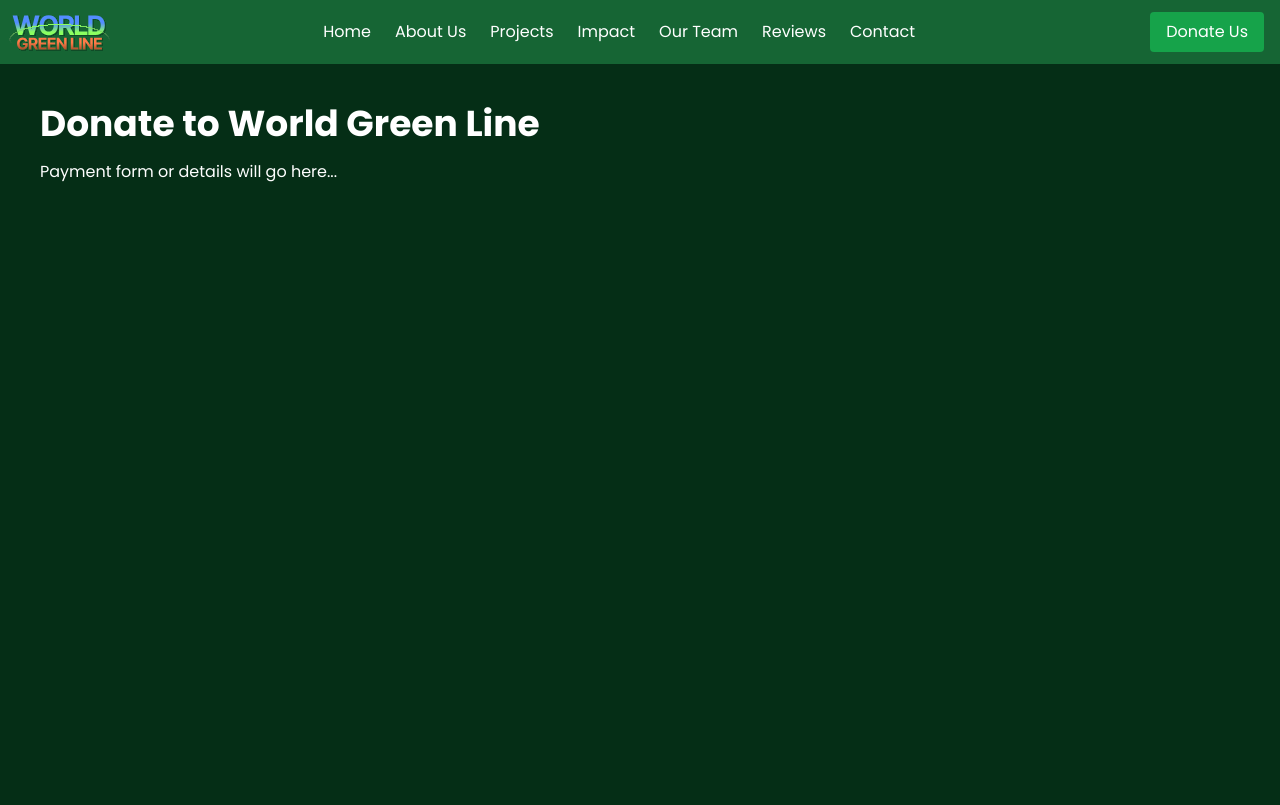
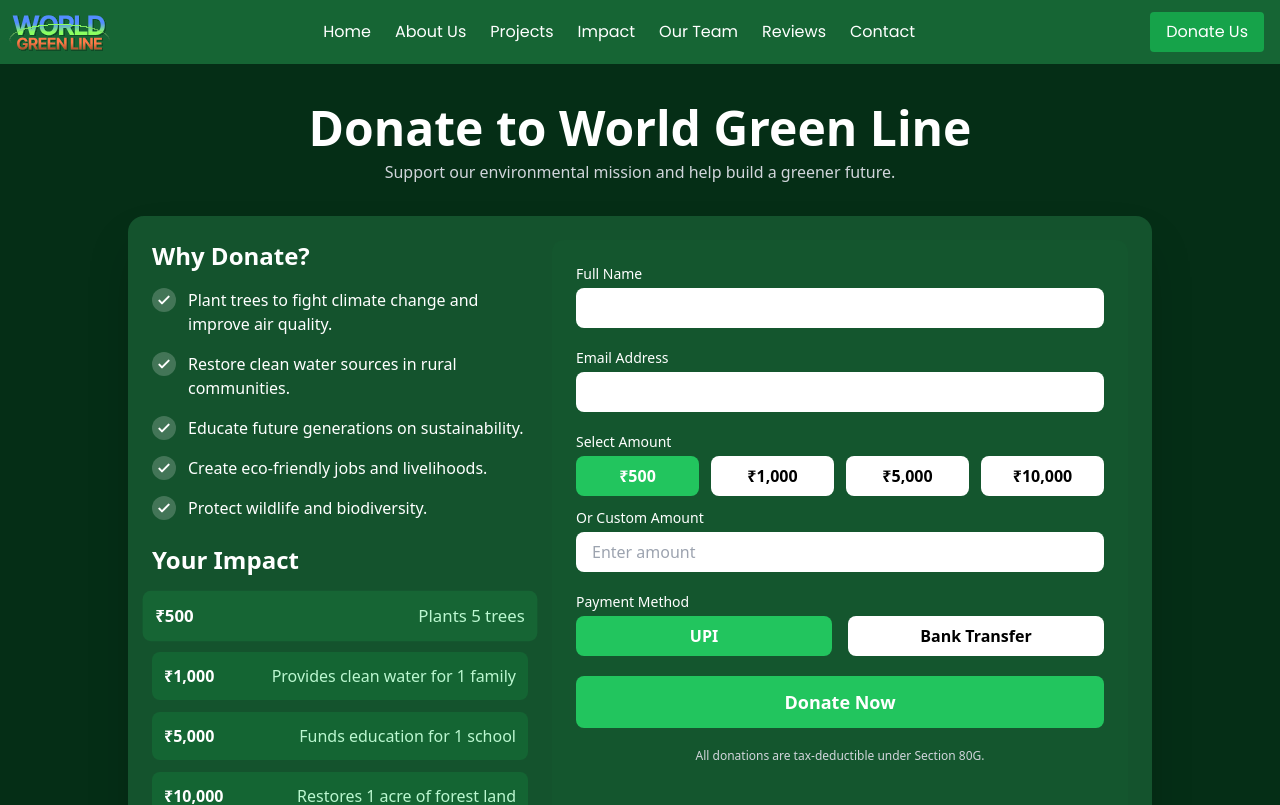
Before and after one commit to tarunkumar-sys/wgl, a React (Vite) app: page /donate in a window 1280 px wide. Shown: the top 805 px of the page. Built offline with nearby package versions, Linux system fonts and the light colour scheme.

Commit message:
Updated DonatePage and HomeSection components

```diff
--- a/src/components/DonatePage.jsx
+++ b/src/components/DonatePage.jsx
@@ -1,9 +1,187 @@
 // pages/DonatePage.jsx
-const DonatePage = () => (
-  <div className="min-h-screen p-10 text-white bg-green-950">
-    <h1 className="text-4xl font-bold mb-4">Donate to World Green Line</h1>
-    <p>Payment form or details will go here...</p>
-  </div>
+import React, { useState, useEffect } from 'react';
+
+const CheckIcon = () => (
+  <svg className="w-6 h-6 text-white bg-white bg-opacity-20 rounded-full p-1 mr-3 flex-shrink-0" fill="none" stroke="currentColor" viewBox="0 0 24 24">
+    <path strokeLinecap="round" strokeLinejoin="round" strokeWidth="3" d="M5 13l4 4L19 7" />
+  </svg>
 );
 
+const DonatePage = () => {
+  const [name, setName] = useState('');
+  const [email, setEmail] = useState('');
+  const [amount, setAmount] = useState(500);
+  const [customAmount, setCustomAmount] = useState('');
+  const [paymentMethod, setPaymentMethod] = useState('upi');
+  const [isSubmitting, setIsSubmitting] = useState(false);
+  const [isSubmitted, setIsSubmitted] = useState(false);
+
+  const presetAmounts = [500, 1000, 5000, 10000];
+
+  useEffect(() => {
+    if (isSubmitting) {
+      const timer = setTimeout(() => {
+        setIsSubmitting(false);
+        setIsSubmitted(true);
+        const resetTimer = setTimeout(() => {
+          setIsSubmitted(false);
+          setName('');
+          setEmail('');
+          setAmount(500);
+          setCustomAmount('');
+        }, 2500);
+        return () => clearTimeout(resetTimer);
+      }, 2000);
+      return () => clearTimeout(timer);
+    }
+  }, [isSubmitting]);
+
+  const handlePresetClick = (value) => {
+    setAmount(value);
+    setCustomAmount('');
+  };
+
+  const handleCustomAmountChange = (e) => {
+    const value = e.target.value;
+    setCustomAmount(value);
+    if (value && !isNaN(value)) {
+      setAmount(parseInt(value, 10));
+    } else if (!value) {
+      setAmount(presetAmounts[0]);
+    }
+  };
+
+  const handleSubmit = (e) => {
+    e.preventDefault();
+    if (!isSubmitting && !isSubmitted) {
+      setIsSubmitting(true);
+    }
+  };
+
+  const whyDonateItems = [
+    "Plant trees to fight climate change and improve air quality.",
+    "Restore clean water sources in rural communities.",
+    "Educate future generations on sustainability.",
+    "Create eco-friendly jobs and livelihoods.",
+    "Protect wildlife and biodiversity."
+  ];
+
+  const impactItems = [
+    { amount: 500, text: "Plants 5 trees" },
+    { amount: 1000, text: "Provides clean water for 1 family" },
+    { amount: 5000, text: "Funds education for 1 school" },
+    { amount: 10000, text: "Restores 1 acre of forest land" }
+  ];
+
+  return (
+    <div className="min-h-screen p-6 sm:p-10 bg-green-950 text-white font-sans">
+      <div className="max-w-5xl mx-auto">
+        <div className="mb-8 text-center">
+          <h1 className="text-4xl md:text-5xl font-bold">Donate to World Green Line</h1>
+          <p className="mt-2 text-gray-300">Support our environmental mission and help build a greener future.</p>
+        </div>
+
+        <div className="grid grid-cols-1 lg:grid-cols-5 gap-6 bg-green-900 p-6 rounded-2xl shadow-2xl">
+          <div className="lg:col-span-2">
+            <h2 className="text-2xl font-bold mb-4">Why Donate?</h2>
+            <ul className="space-y-4 mb-6">
+              {whyDonateItems.map((item, index) => (
+                <li key={index} className="flex items-start">
+                  <CheckIcon />
+                  <span>{item}</span>
+                </li>
+              ))}
+            </ul>
+            <h2 className="text-2xl font-bold mb-4">Your Impact</h2>
+            <ul className="space-y-3">
+              {impactItems.map((item) => (
+                <li
+                  key={item.amount}
+                  className={`flex justify-between p-3 rounded-lg transition-all duration-300 ${amount === item.amount ? 'bg-green-800 scale-105' : 'bg-green-700 bg-opacity-40'}`}
+                >
+                  <span className="font-bold">₹{item.amount.toLocaleString('en-IN')}</span>
+                  <span className="text-green-200">{item.text}</span>
+                </li>
+              ))}
+            </ul>
+          </div>
+
+          <div className="lg:col-span-3 bg-green-800 bg-opacity-20 p-6 rounded-xl">
+            <form onSubmit={handleSubmit} className="space-y-5">
+              <div>
+                <label className="block mb-1 text-sm">Full Name</label>
+                <input
+                  type="text"
+                  value={name}
+                  onChange={(e) => setName(e.target.value)}
+                  required
+                  className="w-full px-4 py-2 rounded-lg bg-white text-black focus:outline-none focus:ring-2 focus:ring-green-500"
+                />
+              </div>
+              <div>
+                <label className="block mb-1 text-sm">Email Address</label>
+                <input
+                  type="email"
+                  value={email}
+                  onChange={(e) => setEmail(e.target.value)}
+                  required
+                  className="w-full px-4 py-2 rounded-lg bg-white text-black focus:outline-none focus:ring-2 focus:ring-green-500"
+                />
+              </div>
+              <div>
+                <label className="block mb-1 text-sm">Select Amount</label>
+                <div className="grid grid-cols-2 sm:grid-cols-4 gap-3">
+                  {presetAmounts.map((val) => (
+                    <button
+                      type="button"
+                      key={val}
+                      onClick={() => handlePresetClick(val)}
+                      className={`px-4 py-2 rounded-lg font-semibold transition ${amount === val && !customAmount ? 'bg-green-500 text-white' : 'bg-white text-black hover:bg-green-400 hover:text-white'}`}
+                    >
+                      ₹{val.toLocaleString('en-IN')}
+                    </button>
+                  ))}
+                </div>
+                <div className="mt-3">
+                  <label className="block mb-1 text-sm">Or Custom Amount</label>
+                  <input
+                    type="number"
+                    value={customAmount}
+                    placeholder="Enter amount"
+                    onChange={handleCustomAmountChange}
+                    className="w-full px-4 py-2 rounded-lg bg-white text-black focus:outline-none focus:ring-2 focus:ring-green-500"
+                  />
+                </div>
+              </div>
+              <div>
+                <label className="block mb-1 text-sm">Payment Method</label>
+                <div className="flex gap-4">
+                  {['upi', 'bank'].map(method => (
+                    <button
+                      type="button"
+                      key={method}
+                      onClick={() => setPaymentMethod(method)}
+                      className={`flex-1 py-2 rounded-lg font-semibold capitalize ${paymentMethod === method ? 'bg-green-500 text-white' : 'bg-white text-black hover:bg-green-400 hover:text-white'}`}
+                    >
+                      {method === 'upi' ? 'UPI' : 'Bank Transfer'}
+                    </button>
+                  ))}
+                </div>
+              </div>
+              <button
+                type="submit"
+                disabled={isSubmitting || isSubmitted}
+                className={`w-full py-3 text-lg font-bold rounded-lg transition ${isSubmitting ? 'bg-orange-500 animate-pulse' : isSubmitted ? 'bg-green-600' : 'bg-green-500 hover:bg-green-600'}`}
+              >
+                {isSubmitting ? 'Processing...' : isSubmitted ? 'Thank You! ♥' : 'Donate Now'}
+              </button>
+              <p className="text-xs text-center text-gray-300">All donations are tax-deductible under Section 80G.</p>
+            </form>
+          </div>
+        </div>
+      </div>
+    </div>
+  );
+};
+
 export default DonatePage;
--- a/src/components/HomeSection.jsx
+++ b/src/components/HomeSection.jsx
@@ -1,10 +1,32 @@
-// src/components/HomeSection.jsx
 import bgVideo from "../assets/earth.mp4";
 import bgImage from "/images/img4.avif";
 
+const useVideo = true; // 👉 Change this to false to show image instead of video
+
 const HomeSection = () => {
   return (
-    <section id="home" className="w-full h-screen overflow-hidden ">
+    <section id="home" className="w-full h-screen relative overflow-hidden">
+
+      {/* Background */}
+      {useVideo ? (
+        <video
+          className="absolute top-0 left-0 w-full h-full object-cover z-0"
+          src={bgVideo}
+          autoPlay
+          loop
+          muted
+          playsInline
+        />
+      ) : (
+        <img
+          className="absolute top-0 left-0 w-full h-full object-cover z-0"
+          src={bgImage}
+          alt="Background"
+        />
+      )}
+
+      {/* Overlay (optional) */}
+      <div className="absolute inset-0 bg-black/40 z-10" />
 
       {/* Content */}
       <div className="relative z-20 h-full flex flex-col justify-center items-center text-center text-white px-4">
```
